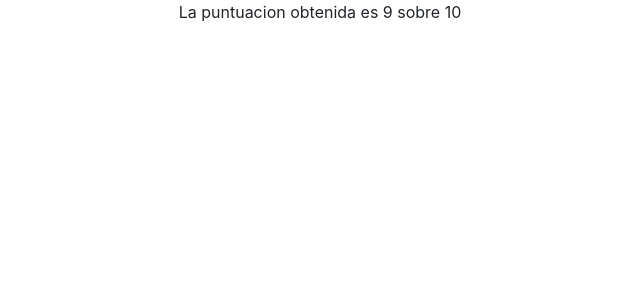
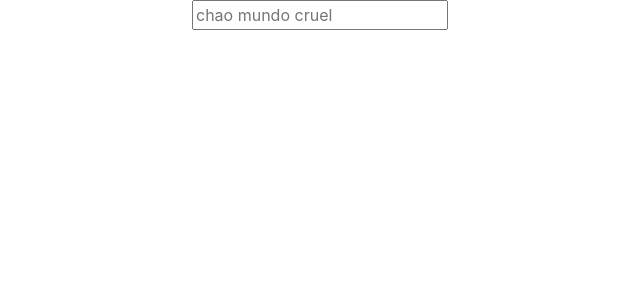
Before and after one commit to qu3qui/learning-Angular4, an Angular app in the folder appCurso/: page / in a window 1280 px wide. Shown: the top 300 px of the page, without its empty margins (320-960 px from the left). Built offline with nearby package versions, Linux system fonts and the light colour scheme.

Commit message:
Property binding
Explicacion del property binding, donde se altera el texto del place holder en componente llamado ejpropertybinding

```diff
--- a/appCurso/src/app/app.component.html
+++ b/appCurso/src/app/app.component.html
@@ -1,5 +1,5 @@
 <div style="text-align:center">
-<app-ejmetodo></app-ejmetodo>
+<app-ejpropertybinding></app-ejpropertybinding>
 
 
 </div>
--- a/appCurso/src/app/app.module.ts
+++ b/appCurso/src/app/app.module.ts
@@ -6,6 +6,7 @@ import { FechaactualComponent } from './fechaactual/fechaactual.component';
 import { CopyrightComponent } from './copyright/copyright.component';
 import { ViewmodeloComponent } from './viewmodelo/viewmodelo.component';
 import { EjmetodoComponent } from './ejmetodo/ejmetodo.component';
+import { EjpropertybindingComponent } from './ejpropertybinding/ejpropertybinding.component';
 
 @NgModule({
   declarations: [
@@ -13,7 +14,8 @@ import { EjmetodoComponent } from './ejmetodo/ejmetodo.component';
     FechaactualComponent,
     CopyrightComponent,
     ViewmodeloComponent,
-    EjmetodoComponent
+    EjmetodoComponent,
+    EjpropertybindingComponent
   ],
   imports: [
     BrowserModule
--- /dev/null
+++ b/appCurso/src/app/ejpropertybinding/ejpropertybinding.component.html
@@ -0,0 +1 @@
+<input type="text" [placeholder]="texto">
--- /dev/null
+++ b/appCurso/src/app/ejpropertybinding/ejpropertybinding.component.ts
@@ -0,0 +1,20 @@
+import { Component, OnInit } from '@angular/core';
+
+@Component({
+  selector: 'app-ejpropertybinding',
+  templateUrl: './ejpropertybinding.component.html',
+  styleUrls: ['./ejpropertybinding.component.css']
+})
+export class EjpropertybindingComponent implements OnInit {
+
+  texto = 'Hola mundo';
+  constructor() {
+  setTimeout(() => {
+    this.texto = 'chao mundo cruel';
+  }, 3000);
+  }
+
+  ngOnInit() {
+  }
+
+}
```
Also changed, not shown: appCurso/src/app/ejpropertybinding/ejpropertybinding.component.css (added), 1 other file (tests, documents, lock files or other folders).
